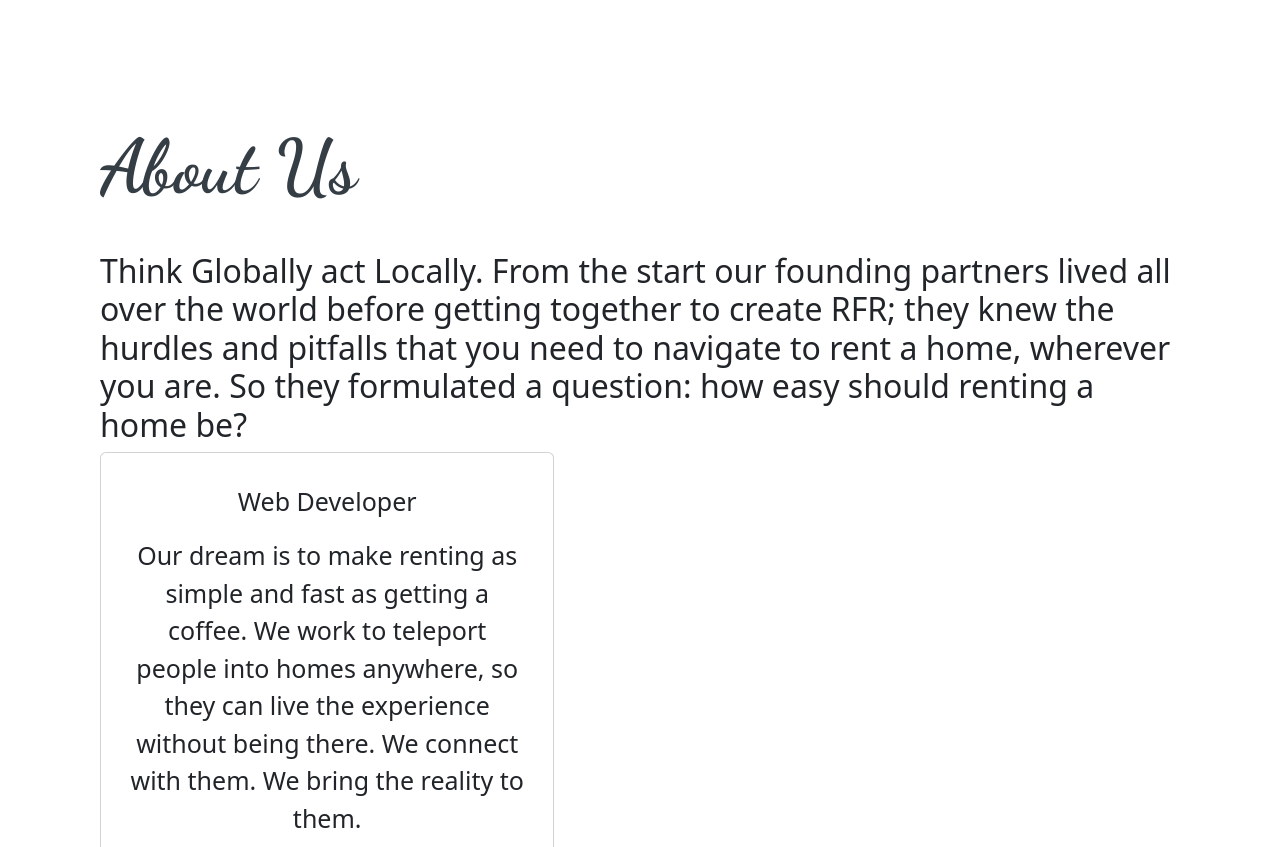
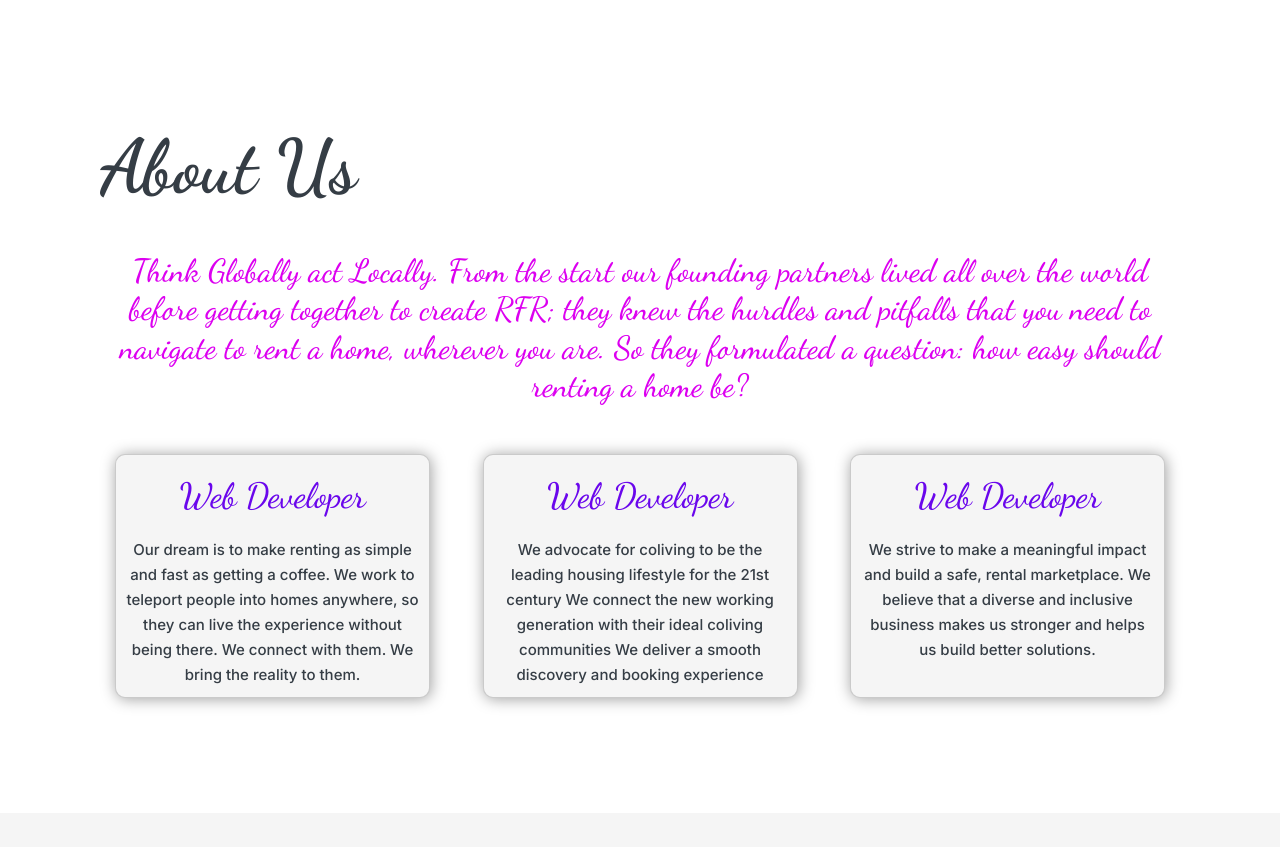
Before and after one commit to Leonumbe/clon3raEntregaJSProyectoFinalNumbela-, a plain HTML site: page index.html in a window 1280 px wide. Shown: the part 802-1649 px from the top of the page. Drawn offline with nearby package versions, Linux system fonts and the light colour scheme; some packages are replaced by stand-ins of ours; a script that the page names is missing.

Commit message:
se trabajan estilos de la nueva seccion

```diff
--- a/main.css
+++ b/main.css
@@ -685,26 +685,36 @@ footer{
 }
 
 /*---------------------------------------*/
-.skills .carousel .card{
+
+
+.skills h2{
+  margin:0rem 0rem  3rem 0rem;
+  font-family: 'Dancing Script', cursive;
+  font-size: 2rem;
+  font-weight: 500;
+  text-align: center;
+  color:  rgb(220, 0, 240);
+}
+.skills .carousel{
   display: flex;
   flex-flow: row wrap;
-  background:#fff;
-  border-radius: 6px;
-  padding: 25px 35px;
-  transition: all 0.3s ease;
-  width: calc(43% - 10px);
-  text-align: center;
-  border-radius: 6px;
-  padding: 20px 25px;
-  cursor: pointer;
-  transition: all 0.3s ease;
+  justify-content: space-between;
+  margin: 15px;
 
 }
+.skills .carousel .card{
+  background: whitesmoke;
+  transition: all 0.3s ease;
+  border-radius: 10px;
+  box-shadow: 1px 1px 15px rgba(0, 0, 0, 0.382);
+  padding: 5px 5px;
+  cursor: pointer;
+  width: 30%;
+}
 .skills .carousel .card:hover{
-  background: crimson;
+  background: rgba(0, 0, 0, 0.747);
 }
 .skills .carousel .card .box{
-  margin-bottom: 55px;
   display: flex;
   flex-direction: column;
   align-items: center;
@@ -712,40 +722,25 @@ footer{
   text-align: center;
   transition: all 0.3s ease;
 }
+.skills .carousel .card:hover .pText{
+  color: white
+}
 .skills .carousel .card:hover .box{
   transform: scale(1.05);
 }
-.skills .carousel .card i{
-  font-size: 50px;
-  color: crimson;
-  transition: color 0.3s ease;
-}
-.skills .carousel .card:hover i{
-  color: #fff;
-}
 .skills .carousel .card .text{
-  font-size: 25px;
-  font-size: 500;
-  margin: 10px 0 7px 0;
-}
-.owl-dots{
-  text-align: center;
-  margin-top: 20px;
-}
-.owl-dot{
-  height: 13px;
-  width: 13px;
-  margin: 0 5px;
-  outline: none!important;
-  border-radius: 50%;
-  border: 2px solid crimson!important;
+  font-family: 'Dancing Script', cursive;
+  color: rgb(106, 6, 236);
+  font-size: 35px;
+  font-weight: 500;
+  margin: 10px;
   transition: all 0.3s ease;
 }
-.owl-dot.active{
-  width: 35px;
-  border-radius: 14px;
+.skills .carousel .card .pText{
+  font-family:'Inter', sans-serif;
+  font-size: 15px;
+  font-weight: 500;
+  color: #353d45;
+  margin: 5px;
+  line-height: 25px;
 }
-.owl-dot.active,
-.owl-dot:hover{
-  background: crimson!important;
-}
--- a/scripts/script.js
+++ b/scripts/script.js
@@ -166,19 +166,19 @@ const renderAboutUs = (body) => {
             <div class='card'>
                 <div class='box'>
                 <div class="text">Web Developer</div>
-                    <p class="text">${body.mission}</p>
+                    <p class="pText">${body.mission}</p>
                 </div>
             </div>
             <div class='card box'>
                 <div class='box'>
                 <div class="text">Web Developer</div>
-                    <p class="text">${body.values}</p>
+                    <p class="pText">${body.values}</p>
                 </div>
             </div>
             <div class='card box'>
                 <div class='box'>
                 <div class="text">Web Developer</div>
-                    <p class="text">${body.target}</p>
+                    <p class="pText">${body.target}</p>
                 </div>
             </div>
         </div>
```
